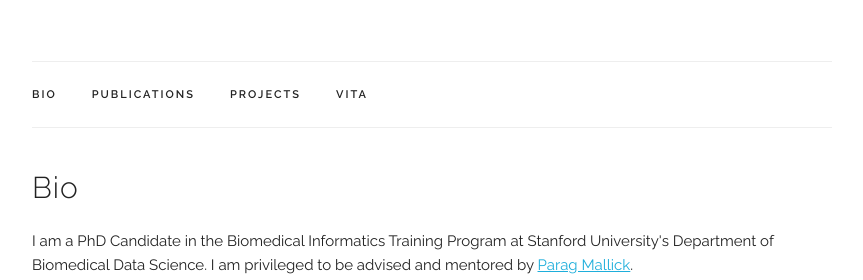
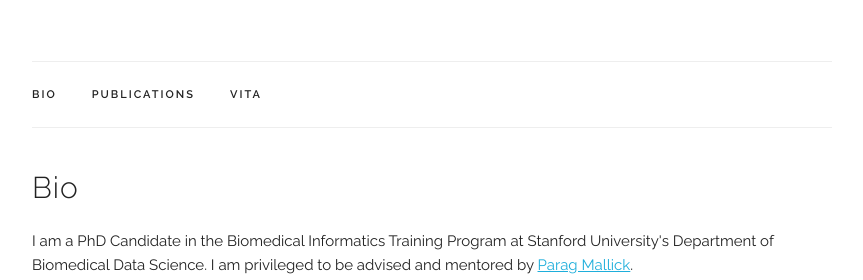
Before and after one commit to gmachiraju/gmachiraju.github.io, a Jekyll site: the page built from index.html, in a window 1280 px wide and 900 px high. Shown: the part 188-468 px from the top of the window, without its empty margins (208-1071 px from the left). Built offline with Jekyll 4.4.1, drawn with Linux system fonts in a browser that asks for light colours; some web fonts are replaced.

Commit message:
button adjustment

```diff
--- a/_layouts/default.html
+++ b/_layouts/default.html
@@ -102,8 +102,8 @@
         <ul class="navbar-list">
           <li class="navbar-item"><a class="navbar-link" href={{ "/index.html#bio" | prepend: site.baseurl }}>Bio</a></li>
           <li class="navbar-item"><a class="navbar-link" href={{ "/index.html#publications" | prepend: site.baseurl }}>Publications</a></li>
-          <li class="navbar-item"><a class="navbar-link" href={{ "/index.html#projects" | prepend: site.baseurl }}>Projects</a></li>
-          <li class="navbar-item"><a class="navbar-link" href={{ "/index.html#resume" | prepend: site.baseurl }}>Vita</a></li>
+          <!-- <li class="navbar-item"><a class="navbar-link" href={{ "/index.html#projects" | prepend: site.baseurl }}>Projects</a></li>
+ -->          <li class="navbar-item"><a class="navbar-link" href={{ "/index.html#resume" | prepend: site.baseurl }}>Vita</a></li>
         </ul>
       </div>
     </nav>
```
